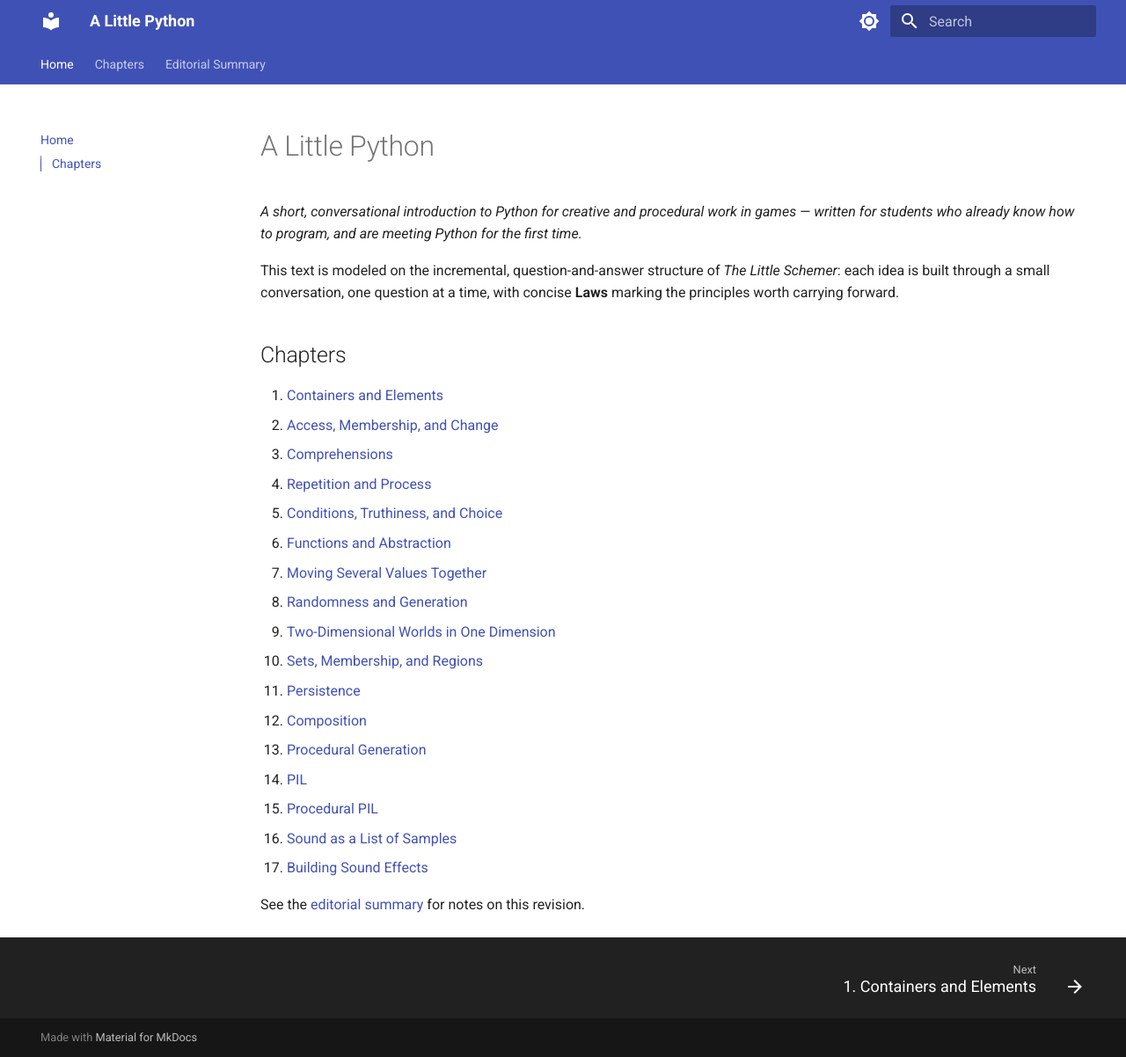
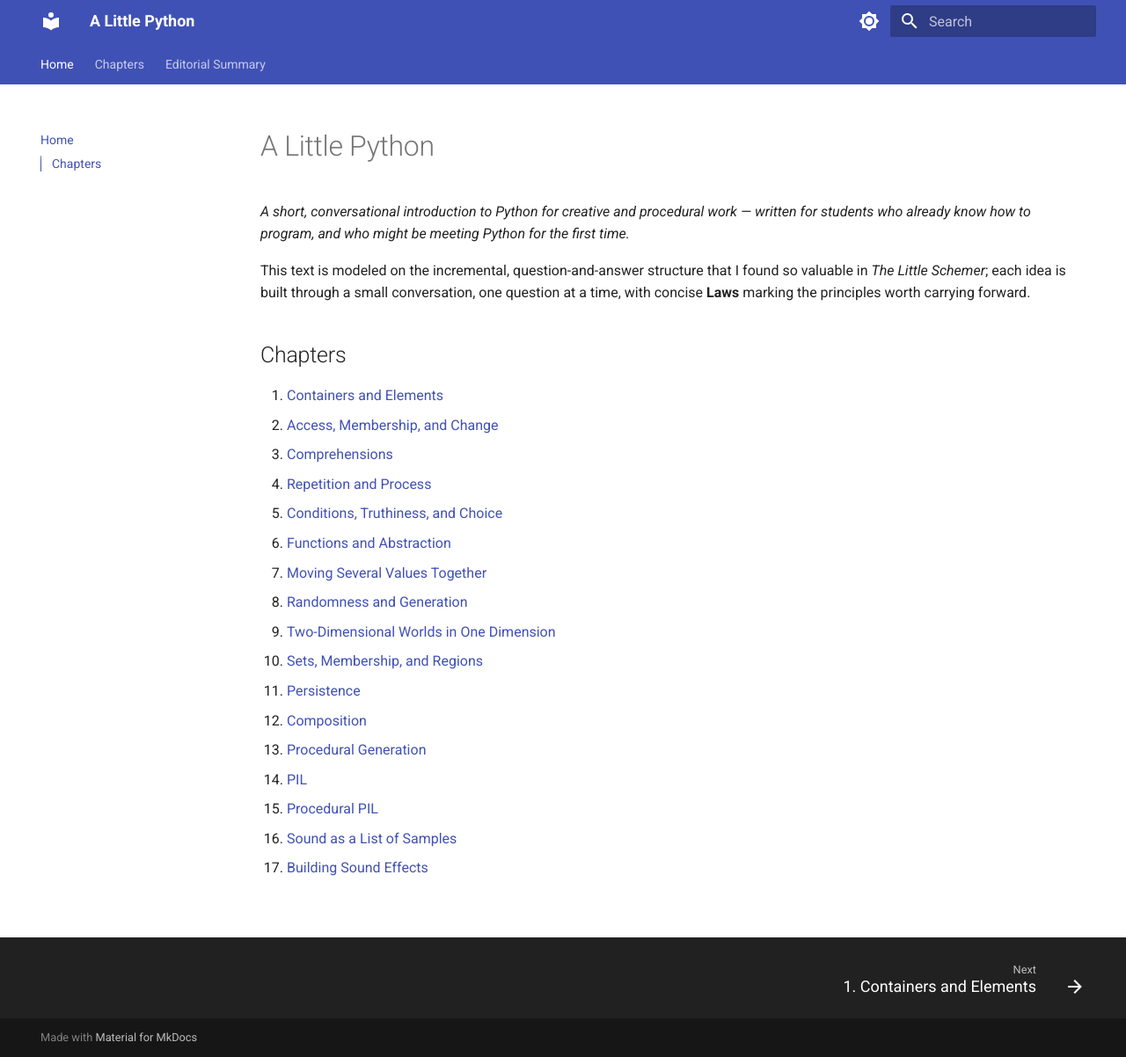
Before and after one commit to pckosek/alittlepython, an MkDocs documentation site: the page built from docs/index.md, in a window 1280 px wide and 1202 px high. Shown: the whole window at 88% size. Built offline with MkDocs 1.6.1 and Material for MkDocs 9.7.7, drawn with Linux system fonts in a browser that asks for light colours.

Commit message:
Update index.md

```diff
--- a/docs/index.md
+++ b/docs/index.md
@@ -1,8 +1,8 @@
 # A Little Python
 
-*A short, conversational introduction to Python for creative and procedural work in games — written for students who already know how to program, and are meeting Python for the first time.*
+*A short, conversational introduction to Python for creative and procedural work — written for students who already know how to program, and who might be meeting Python for the first time.*
 
-This text is modeled on the incremental, question-and-answer structure of *The Little Schemer*: each idea is built through a small conversation, one question at a time, with concise **Laws** marking the principles worth carrying forward.
+This text is modeled on the incremental, question-and-answer structure that I found so valuable in *The Little Schemer*; each idea is built through a small conversation, one question at a time, with concise **Laws** marking the principles worth carrying forward.
 
 ## Chapters
 
@@ -23,5 +23,3 @@ This text is modeled on the incremental, question-and-answer structure of *The L
 15. [Procedural PIL](chapter-15.md)
 16. [Sound as a List of Samples](chapter-16.md)
 17. [Building Sound Effects](chapter-17.md)
-
-See the [editorial summary](editorial-summary.md) for notes on this revision.
```
